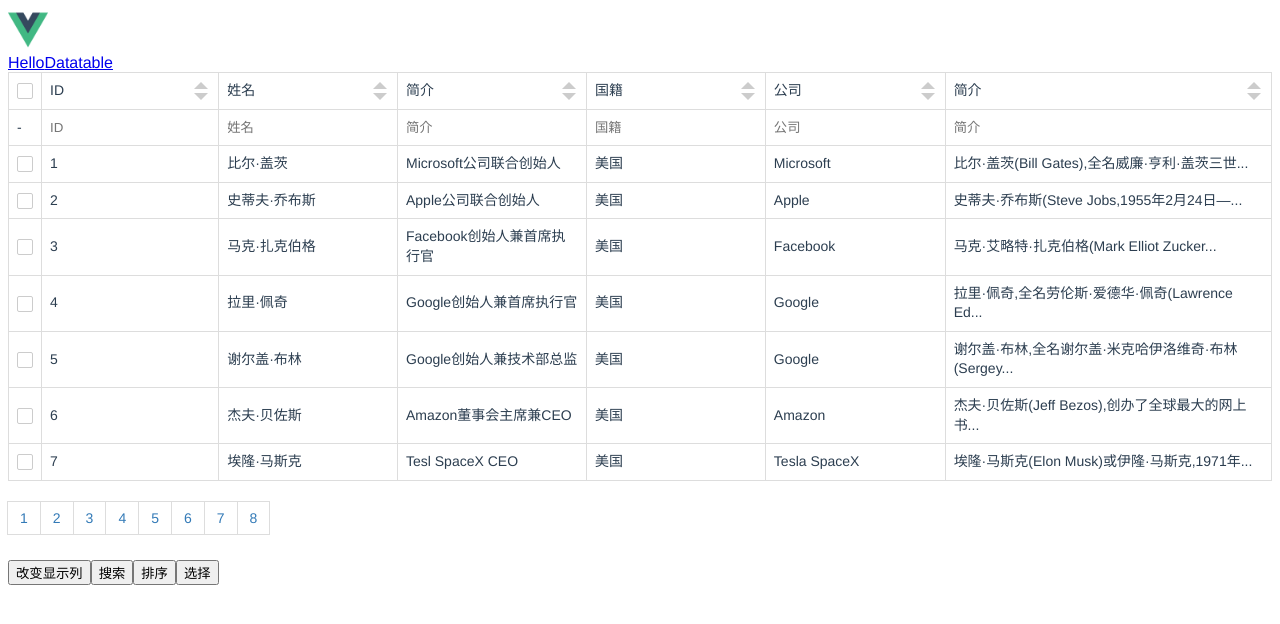
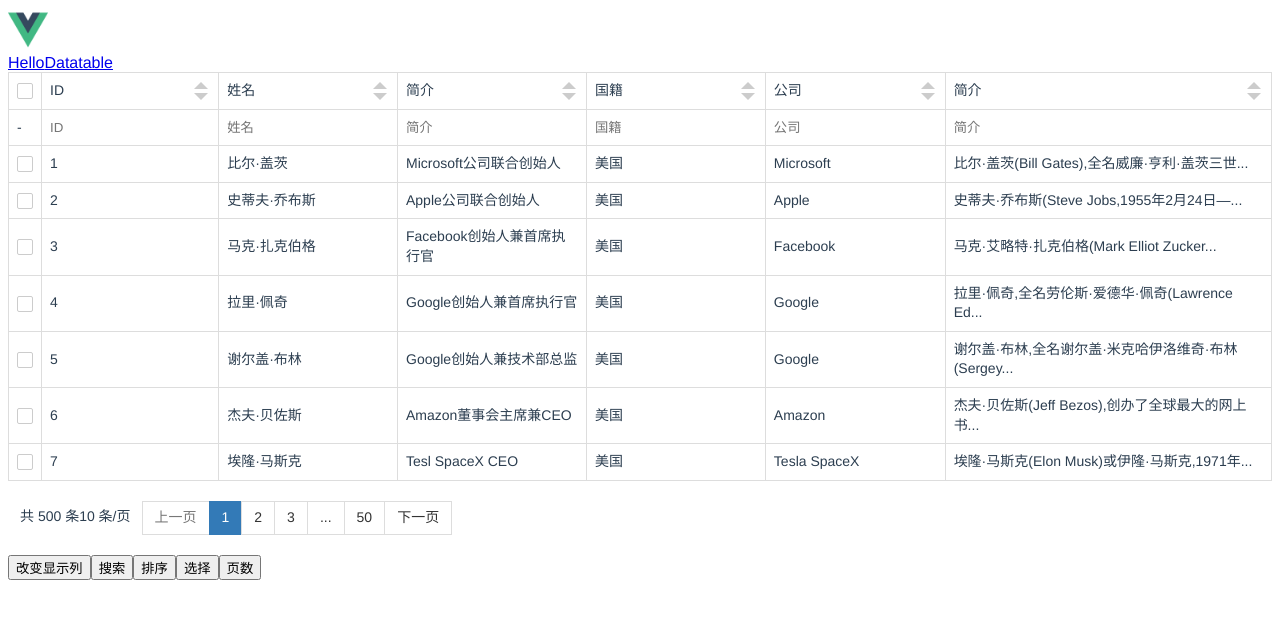
Before and after one commit to nashaofu/datatable, a Vue app: page /#/datatable in a window 1280 px wide. Shown: the top 624 px of the page. Built offline with nearby package versions, Linux system fonts and the light colour scheme; what vue-resource would draw is missing.

Commit message:
编写分页功能，完善功能

```diff
--- a/src/components/Datatable.vue
+++ b/src/components/Datatable.vue
@@ -4,9 +4,11 @@
             :data="data"
             :columns="columns"
             :options="options"
+            :pagination="pagination"
             @sort="sort"
             @search="search"
             @select="select"
+            @page="page"
         >
         </datatable>
         <div>
@@ -14,6 +16,7 @@
             <button @click="changesearch">搜索</button>
             <button @click="changesort">排序</button>
             <button @click="changeselect">选择</button>
+            <button @click="changepagination">页数</button>
         </div>
     </div>
 </template>
@@ -33,6 +36,11 @@
                     searchable: true,
                     sortable: true,
                     selectable: true
+                },
+                pagination: {
+                    total: 500,
+                    current: 1,
+                    size: 10
                 }
             }
         },
@@ -64,6 +72,10 @@
             changeselect() {
                 this.options.selectable = !this.options.selectable;
             },
+            changepagination() {
+                this.pagination.current = Math.random() > 0.5 ? 5 : 3;
+                this.pagination.total = Math.ceil(Math.random() * 900) + 100;
+            },
             sort(sort) {
                 console.log(`sort:${JSON.stringify(sort)}`)
             },
@@ -72,6 +84,10 @@
             },
             select(select) {
                 console.log(`select:${JSON.stringify(select)}`);
+            },
+            page(pager) {
+                this.pagination.current = pager.current;
+                console.log(`pager:${JSON.stringify(pager)}`);
             }
         }
     }
--- a/src/datatable/datatable.less
+++ b/src/datatable/datatable.less
@@ -20,11 +20,14 @@
     .datatable-pagination {
         white-space: nowrap;
         margin: 20px 0;
-        ul {
+        .datatable-pagination-pager, .datatable-pagination-total {
             margin: 0;
             padding: 0;
             display: inline-block;
-            border-radius: 3px;
+            vertical-align: top;
+        }
+        .datatable-pagination-total {
+            padding: 6px 12px;
         }
     }
 }
@@ -146,16 +149,32 @@
 .datatable-pagination {
     li {
         display: inline;
-        a, span {
+        a {
             position: relative;
             float: left;
             padding: 6px 12px;
             margin-left: -1px;
-            line-height: 1.42857143;
-            color: #337ab7;
+            line-height: 1.42;
+            color: #333;
             text-decoration: none;
             background-color: #fff;
             border: 1px solid #ddd;
+            cursor: pointer;
+            &:hover {
+                color: #23527c;
+                background-color: #eee;
+            }
+        }
+        &.active > a {
+            background-color: #337ab7;
+            border: 1px solid #337ab7;
+            color: #fff;
+            cursor: default;
+        }
+        &.disabled > a, &.disabled > a:hover {
+            cursor: not-allowed;
+            color: #777;
+            background-color: #fff;
         }
     }
 }
--- a/src/datatable/index.vue
+++ b/src/datatable/index.vue
@@ -73,12 +73,70 @@
             </table>
         </div>
         <div class="datatable-pagination">
-            <ul>
+            <div class="datatable-pagination-total">
+                <span>共 {{ pagination.total }} 条</span>
+                <span>{{ pager.size }} 条/页</span>
+            </div>
+            <ul class="datatable-pagination-pager">
                 <li
-                    v-for="item in pagination"
-                    @click="page"
+                    :class="{ disabled: pager.current === 1 }"
+                    @click="pageprev"
                 >
-                    <a href="javascript:void(0)">{{ item }}</a>
+                    <a href="javascript:void(0)">上一页</a>
+                </li>
+                <li
+                    :class="{ active: pager.current === 1 }"
+                    @click="page(1)"
+                >
+                    <a href="javascript:void(0)">1</a>
+                </li>
+                <li v-if="pager.current - 3 > 1">
+                    <a href="javascript:void(0)">...</a>
+                </li>
+                <li
+                    v-if="pager.current - 2 > 1"
+                    @click="page(pager.current - 2)"
+                >
+                    <a href="javascript:void(0)">{{ pager.current - 2 }}</a>
+                </li>
+                <li
+                    v-if="pager.current - 1 > 1"
+                    @click="page(pager.current - 1)"
+                >
+                    <a href="javascript:void(0)">{{ pager.current - 1 }}</a>
+                </li>
+                <li
+                    v-if="pager.current != 1 && pager.current != pager.total"
+                    class="active"
+                >
+                    <a href="javascript:void(0)">{{ pager.current }}</a>
+                </li>
+                <li
+                    v-if="pager.current + 1 < pager.total"
+                    @click="page(pager.current + 1)"
+                >
+                    <a href="javascript:void(0)">{{ pager.current + 1 }}</a>
+                </li>
+                <li
+                    v-if="pager.current + 2 < pager.total"
+                    @click="page(pager.current + 2)"
+                >
+                    <a href="javascript:void(0)">{{ pager.current + 2 }}</a>
+                </li>
+                <li v-if="pager.current + 3 < pager.total">
+                    <a href="javascript:void(0)">...</a>
+                </li>
+                <li v-if="pager.total > 1"
+                    :class="{ active: pager.current === pager.total }"
+                    @click="page(pager.total)"
+                >
+                    <a href="javascript:void(0)">{{ pager.total }}</a>
+                </li>
+                <li
+                    :class="{ disabled: pager.current === pager.total }"
+                    @click="pagenext"
+                >
+                    <a href="javascript:void(0)">下一页</a>
                 </li>
             </ul>
         </div>
--- a/src/datatable/js/computed.js
+++ b/src/datatable/js/computed.js
@@ -76,5 +76,20 @@
             }
         }
         return tmp;
+    },
+    pagertotal() {
+        return Math.ceil(this.pagination.total / this.pagination.size);
+    },
+    pagercurrent() {
+        return this.pagination.current;
+    },
+    pagersize() {
+        return this.pagination.size;
+    },
+    Getpagercurrent() {
+        return this.pager.current;
+    },
+    Getpagersize() {
+        return this.pager.size;
     }
 }
--- a/src/datatable/js/created.js
+++ b/src/datatable/js/created.js
@@ -29,4 +29,10 @@
     }
     this.sortKeys = sortKeys;
     this.searchKeys = searchKeys;
+    // 获取分页信息
+    this.pager = {
+        total: this.pagertotal,
+        current: this.pagercurrent,
+        size: this.pagersize
+    }
 }
--- a/src/datatable/js/data.js
+++ b/src/datatable/js/data.js
@@ -4,7 +4,11 @@
         searchKeys: {},
         selectKeys: {},
         selectall: false,
-        pagination: [1, 2, 3, 4, 5, 6, 7, 8],
+        pager: {
+            total: 0,
+            current: 1,
+            size: 10
+        },
         timer: null
     }
 }
--- a/src/datatable/js/methods.js
+++ b/src/datatable/js/methods.js
@@ -20,7 +20,19 @@
         }
         this.selectKeys = selectKeys;
     },
-    page() {
-
+    pageprev() {
+        if (this.pager.current > 1) {
+            this.pager.current--;
+        }
+    },
+    pagenext() {
+        if (this.pager.current < this.pager.total) {
+            this.pager.current++;
+        }
+    },
+    page(page) {
+        if (page >= 1 && page <= this.pager.total) {
+            this.pager.current = page;
+        }
     }
 }
--- a/src/datatable/js/props.js
+++ b/src/datatable/js/props.js
@@ -16,5 +16,15 @@
         default() {
             return {};
         }
+    },
+    pagination: {
+        type: Object,
+        default() {
+            return {
+                total: 0,
+                current: 1,
+                size: 10
+            }
+        }
     }
 }
--- a/src/datatable/js/watch.js
+++ b/src/datatable/js/watch.js
@@ -91,5 +91,38 @@
             return;
         }
         this.$emit('select', nVal);
+    },
+    pagertotal(nVal, oVal) {
+        this.pager = {
+            total: nVal,
+            current: this.pagercurrent,
+            size: this.pagersize
+        }
+    },
+    pagercurrent(nVal, oVal) {
+        this.pager = {
+            total: this.pagertotal,
+            current: nVal,
+            size: this.pagersize
+        }
+    },
+    pagersize(nVal, oVal) {
+        this.pages = {
+            total: this.pagestotal,
+            current: this.pagercurrent,
+            size: nVal
+        }
+    },
+    Getpagercurrent(nVal, oVal) {
+        this.$emit('page', {
+            current: this.pager.current,
+            size: this.pager.size
+        });
+    },
+    Getpagersize(nVal, oVal) {
+        this.$emit('page', {
+            current: this.pager.current,
+            size: this.pager.size
+        });
     }
 }
```
